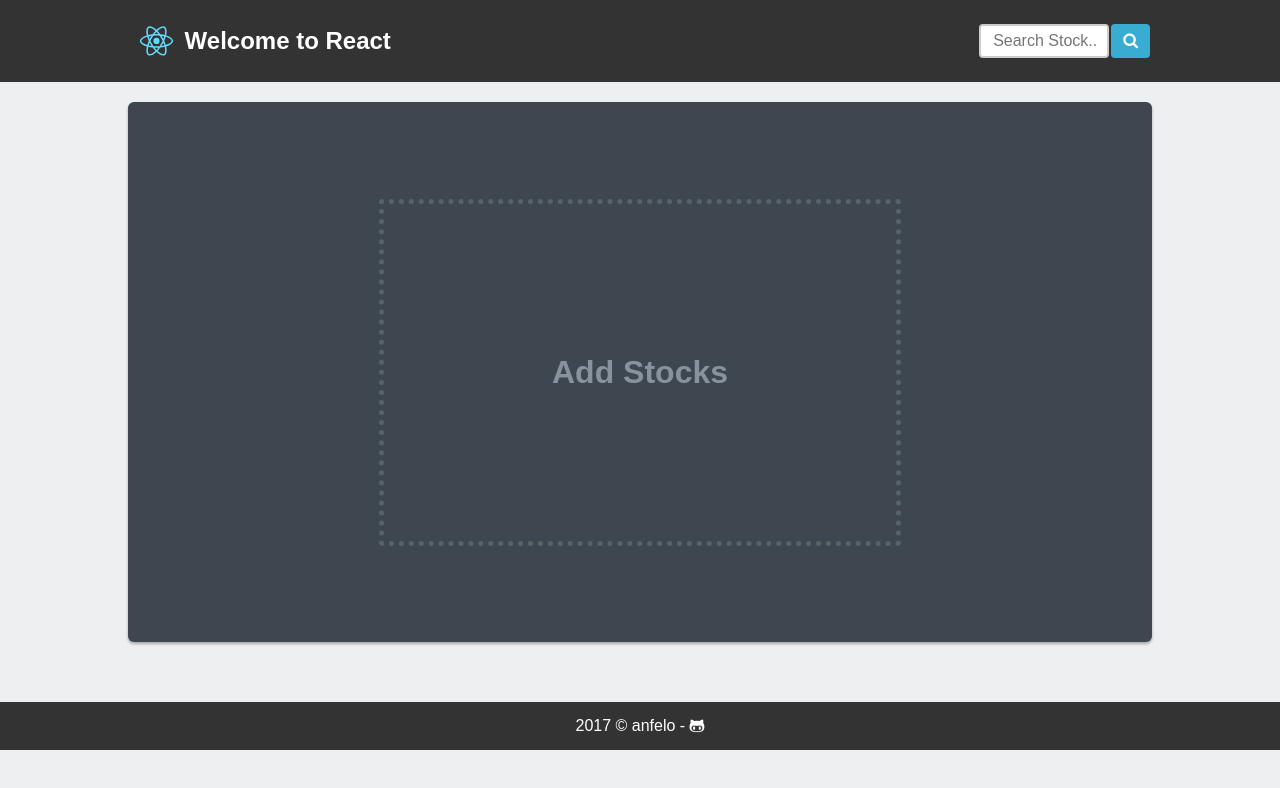
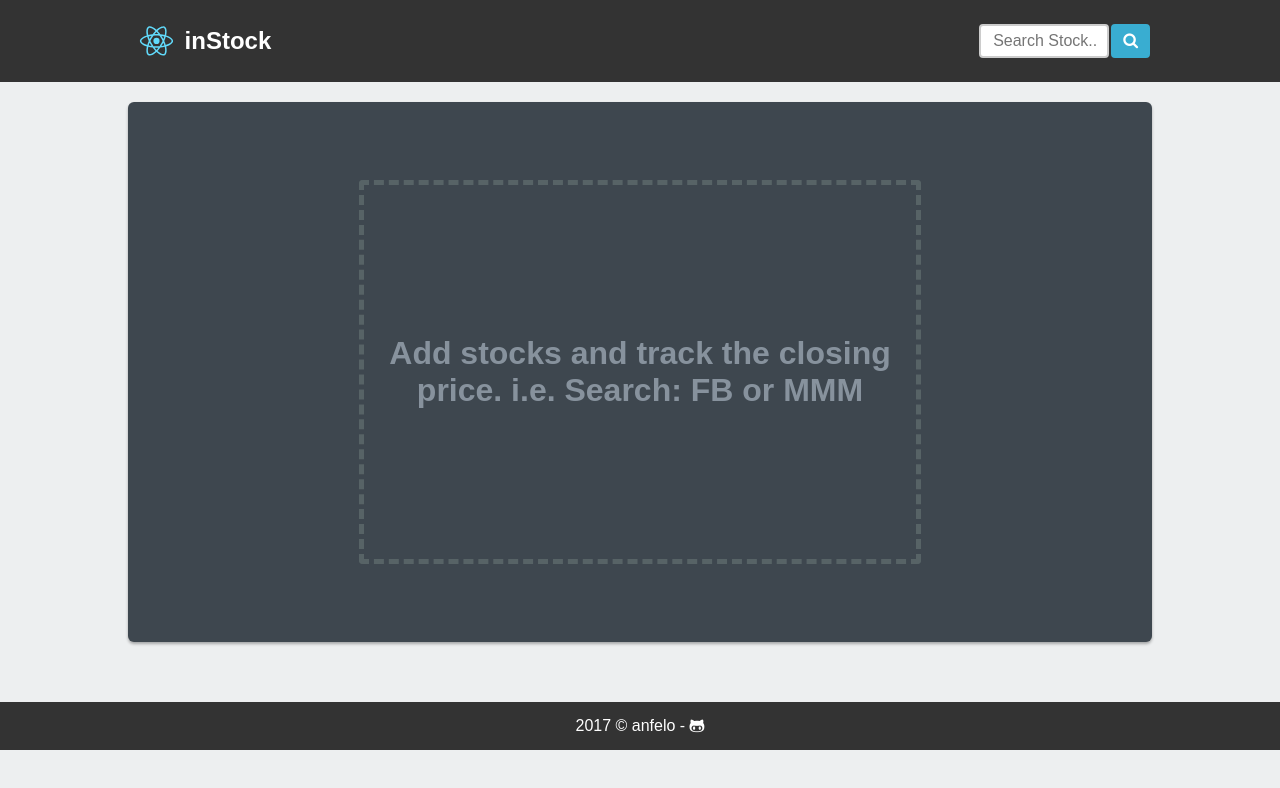
Before and after one commit to anfelo/in-stock-app, a React (Create React App) app: page / in a window 1280 px wide. Shown: the top 788 px of the page. Built offline with nearby package versions, Linux system fonts and the light colour scheme.

Commit message:
Fixed bug with onRemoveStock function

```diff
--- a/src/assets/styles/App.css
+++ b/src/assets/styles/App.css
@@ -86,8 +86,8 @@ body {
 .add-stock-message h1 {
   width: 50%;
   margin: auto;
-  padding: 150px 0;
-  border: 5px dotted #576366;
+  padding: 150px 20px;
+  border: 5px dashed #576366;
   border-radius: 4px;
   text-align: center;
 }
--- a/src/components/AddStockDisplay.js
+++ b/src/components/AddStockDisplay.js
@@ -3,7 +3,7 @@ import React from 'react';
 const AddStockDisplay = () => {
   return (
     <div className="add-stock-message">
-      <h1>Add Stocks</h1>
+      <h1>Add stocks and track the closing price. i.e. Search: FB or MMM</h1>
     </div>
   );
 }
--- a/src/components/Header.js
+++ b/src/components/Header.js
@@ -7,7 +7,7 @@ const Header = props => {
     <div className="App-header">
       <div className="App-logo-wrapper">
         <img src={logo} className="App-logo" alt="logo" />
-        <h2>Welcome to React</h2>
+        <h2>inStock</h2>
       </div>
       <SearchForm onAddStock={props.onAddStock}/>
     </div>
--- a/src/components/Stock.js
+++ b/src/components/Stock.js
@@ -7,7 +7,7 @@ class Stock extends Component {
 
 	onRemoveStock = (e) => {
 		const index = e.target.dataset.index;
-		this.props.onRemoveStock(index);
+		this.props.onRemoveStock(+index);
 	}
 
 	render() {
```
